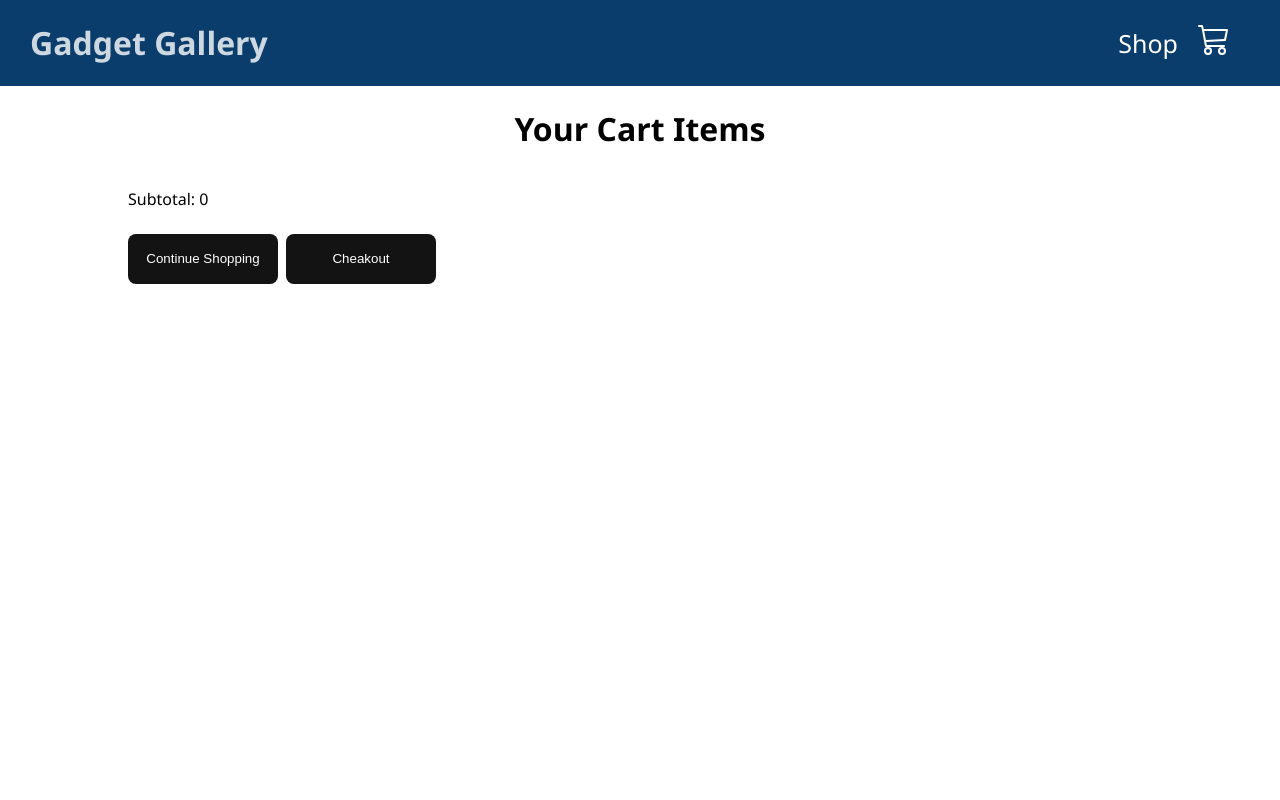
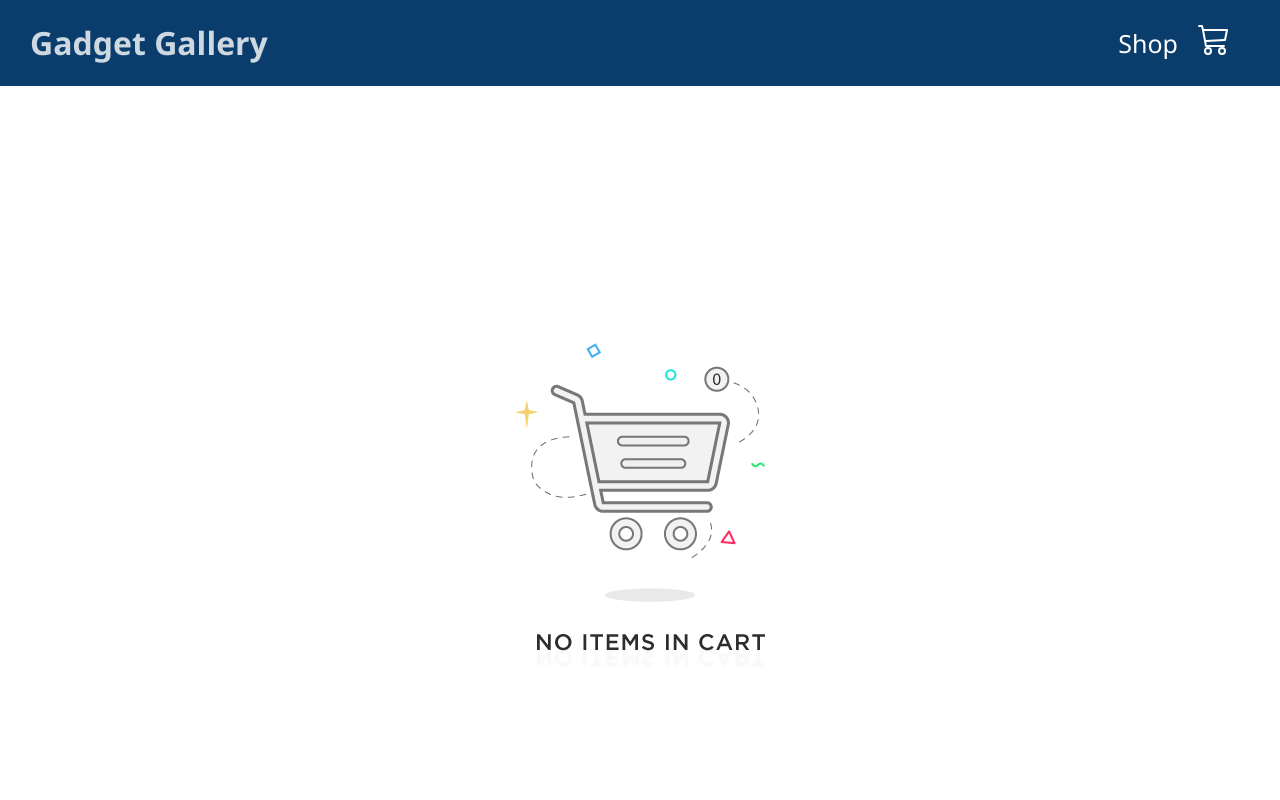
Before and after one commit to mahroofvp/SampleEcommerceApp, a React (Vite) app: page /cart in a window 1280 px wide. Shown: the top 800 px of the page. Built offline with nearby package versions, Linux system fonts and the light colour scheme.

Commit message:
added empty cart img

```diff
--- a/src/pages/cart/Cart.jsx
+++ b/src/pages/cart/Cart.jsx
@@ -3,14 +3,18 @@ import { PRODUCTS } from '../../products'
 import { ShopContext } from '../../context/ShopContext'
 import { CartItem } from '../../components/cartItem/CartItem'
 import './cart.css'
+import emptyCart from '../../assets/bgimg/EmptyCart.png'
+import {useNavigate} from 'react-router-dom'
 
 
 const Cart = () => {
   const {cartItems, getTotalCartAmount} = useContext(ShopContext)
+  const totalAmount = getTotalCartAmount()
+  const navigate = useNavigate()
   return (
     <div className='cart'>
       <div>
-        <h1> Your Cart Items </h1>
+        {/* <h1> Your Cart Items </h1>  */}
       </div>
       <div className="cartItems">
         {PRODUCTS.map((data)=>{
@@ -20,14 +24,13 @@ const Cart = () => {
         })}
       </div>
 
-      <div className="checkout">
-        <p> Subtotal: {getTotalCartAmount()}</p>
+      {totalAmount>0 ?<div className="checkout">
+        <p> Subtotal: ${totalAmount}</p>
         <div className='cart-black-btns'>
 
-        <button > Continue Shopping</button>
-        <button> Cheakout </button>
+        <button onClick={()=> navigate('/')} > Continue Shopping</button>
         </div>
-      </div>
+      </div>: <div className='empty-cart-img'><img src={emptyCart} alt="" /></div> }
 
     </div>
   )
--- a/src/pages/cart/cart.css
+++ b/src/pages/cart/cart.css
@@ -4,6 +4,7 @@
     display: flex;
     flex-direction: column;
     align-items: center;
+
   }
 
   .cartItems{
@@ -49,6 +50,15 @@
   }
   .checkout{
     width: 80%;
+  }
+
+  .empty-cart-img{
+    display: flex;
+    justify-content: center;
+    align-items: center;
+    height: 100%;
+    width: 50%;
+    margin-top: 20%;
   }
 
 
@@ -103,6 +113,8 @@
   }
 
 
+
+
 }
 
 /* Small devices (portrait tablets and large phones, 600px and up) */
@@ -127,6 +139,7 @@
     height: 70%;
     font-size: 25px;
   }
+
 
 
 
@@ -179,6 +192,7 @@
     height: 80%;
     font-size: 30px;
   }
+
 }
 
 /* Extra large devices (large laptops and desktops, 1200px and up) */
```
Also changed, not shown: src/assets/bgimg/EmptyCart.png (added).
